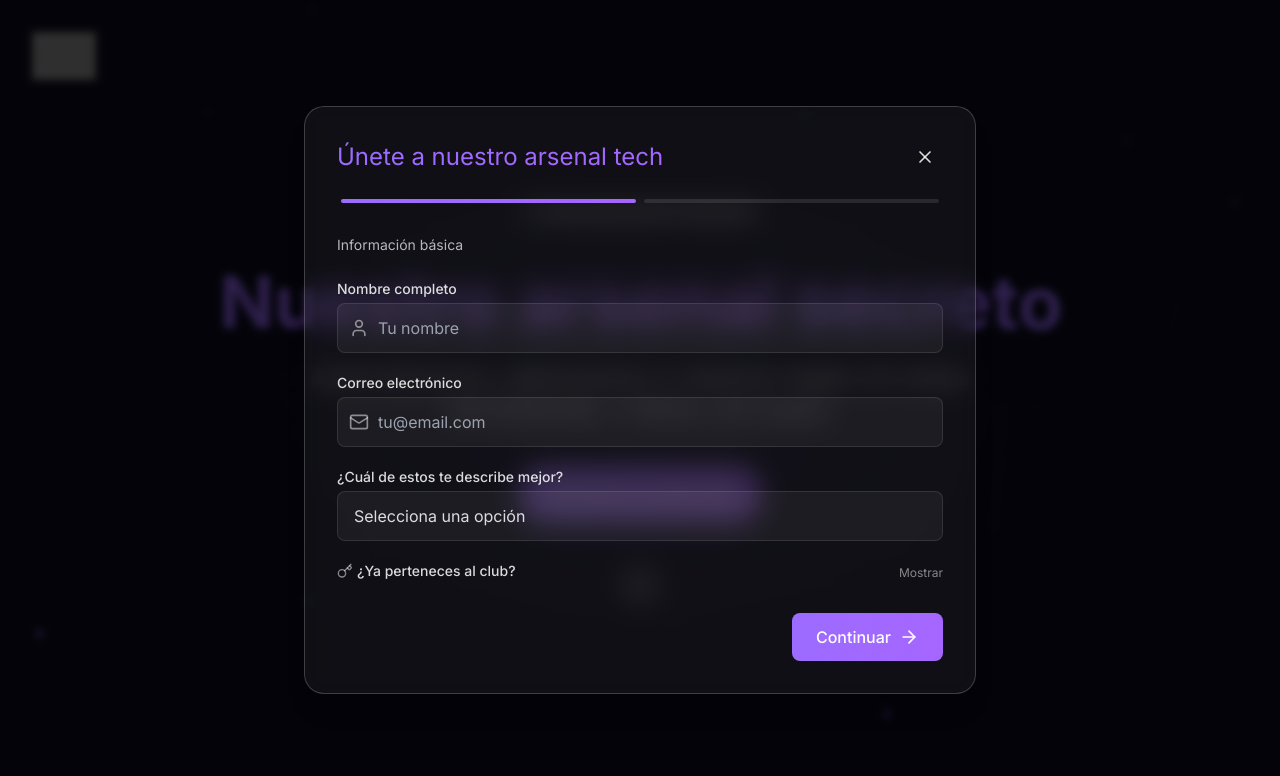
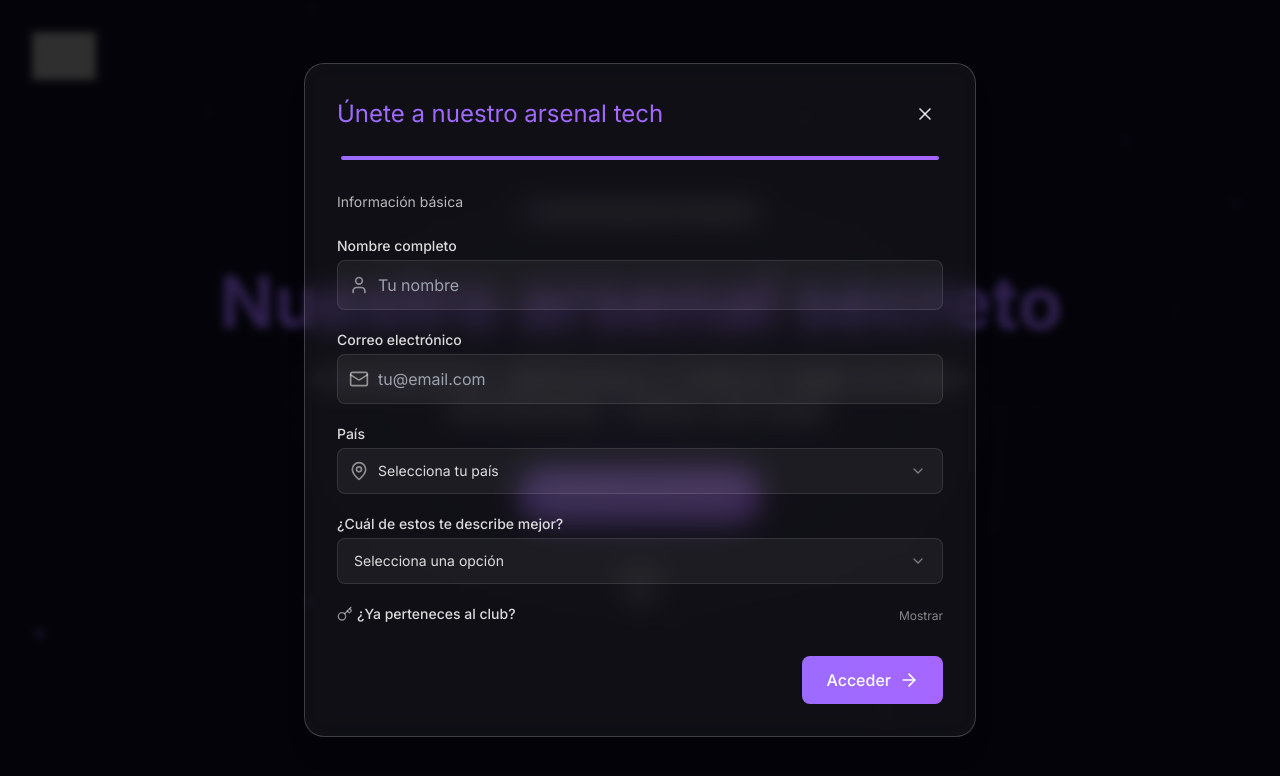
Before and after one commit to jpgomezm1/tech-tools, a React (Vite) app: page / in a window 1280 px wide. Both pictures are taken after a click on the button "Descubrir el arsenal". Shown: the top 776 px of the page. Built offline with nearby package versions, Linux system fonts and the light colour scheme; grey boxes are pictures that could not be loaded; a web font is replaced by a local one.

Commit message:
Fix: Improve dropdown and registration dialog
- Modified dropdown menu to be more user-friendly.
- Removed redundant options from the registration dialog.
- Added country selection functionality.

```diff
--- a/src/components/Courses.tsx
+++ b/src/components/Courses.tsx
@@ -13,6 +13,7 @@ import {
 import { Dialog, DialogContent, DialogHeader, DialogTitle, DialogDescription, DialogClose } from "@/components/ui/dialog";
 import { Input } from "@/components/ui/input";
 import { Textarea } from "@/components/ui/textarea";
+import { Select, SelectContent, SelectItem, SelectTrigger, SelectValue } from "@/components/ui/select";
 
 const courses = [
   {
@@ -44,12 +45,21 @@ const courses = [
   },
 ];
 
+// Lista de países para el selector
+const countries = [
+  "Argentina", "Bolivia", "Brasil", "Chile", "Colombia", "Costa Rica",
+  "Cuba", "Ecuador", "El Salvador", "España", "Guatemala", "Honduras",
+  "México", "Nicaragua", "Panamá", "Paraguay", "Perú", "Puerto Rico",
+  "República Dominicana", "Uruguay", "Venezuela", "Otro"
+];
+
 const Courses: React.FC = () => {
   const [isDialogOpen, setIsDialogOpen] = useState(false);
   const [selectedCourse, setSelectedCourse] = useState<typeof courses[0] | null>(null);
   const [formData, setFormData] = useState({
     name: "",
     email: "",
+    country: "",
     question: "",
   });
   const [submitted, setSubmitted] = useState(false);
@@ -62,6 +72,10 @@ const Courses: React.FC = () => {
 
   const handleChange = (e: React.ChangeEvent<HTMLInputElement | HTMLTextAreaElement>) => {
     const { name, value } = e.target;
+    setFormData(prev => ({ ...prev, [name]: value }));
+  };
+
+  const handleSelectChange = (name: string, value: string) => {
     setFormData(prev => ({ ...prev, [name]: value }));
   };
 
@@ -202,6 +216,31 @@ const Courses: React.FC = () => {
 
               <div className="space-y-2">
                 <label className="text-sm font-medium text-irrelevant-light">
+                  País
+                </label>
+                <Select
+                  value={formData.country}
+                  onValueChange={(value) => handleSelectChange("country", value)}
+                >
+                  <SelectTrigger className="bg-white/5 border border-white/10 text-irrelevant-light h-auto">
+                    <SelectValue placeholder="Selecciona tu país" />
+                  </SelectTrigger>
+                  <SelectContent className="bg-irrelevant-dark border-white/10 text-irrelevant-light max-h-60">
+                    {countries.map((country) => (
+                      <SelectItem
+                        key={country}
+                        value={country}
+                        className="hover:bg-white/10 focus:bg-white/10 cursor-pointer"
+                      >
+                        {country}
+                      </SelectItem>
+                    ))}
+                  </SelectContent>
+                </Select>
+              </div>
+
+              <div className="space-y-2">
+                <label className="text-sm font-medium text-irrelevant-light">
                   ¿Tienes alguna duda específica?
                 </label>
                 <Textarea
--- a/src/components/RegistrationModal.tsx
+++ b/src/components/RegistrationModal.tsx
@@ -1,13 +1,22 @@
 
 import React, { useState, useEffect } from "react";
 import { motion, AnimatePresence } from "framer-motion";
-import { X, Check, Lock, User, Mail, Building, Briefcase, ArrowRight, Key } from "lucide-react";
+import { X, Check, Lock, User, Mail, Building, Briefcase, ArrowRight, Key, MapPin } from "lucide-react";
+import { Select, SelectContent, SelectItem, SelectTrigger, SelectValue } from "@/components/ui/select";
 
 interface RegistrationModalProps {
   isOpen: boolean;
   onClose: () => void;
   onSubmit: () => void;
 }
+
+// Lista de países para el selector
+const countries = [
+  "Argentina", "Bolivia", "Brasil", "Chile", "Colombia", "Costa Rica",
+  "Cuba", "Ecuador", "El Salvador", "España", "Guatemala", "Honduras",
+  "México", "Nicaragua", "Panamá", "Paraguay", "Perú", "Puerto Rico",
+  "República Dominicana", "Uruguay", "Venezuela", "Otro"
+];
 
 const RegistrationModal: React.FC<RegistrationModalProps> = ({
   isOpen,
@@ -17,6 +26,7 @@ const RegistrationModal: React.FC<RegistrationModalProps> = ({
   const [formData, setFormData] = useState({
     name: "",
     email: "",
+    country: "",
     userType: "",
     company: "",
     automationNeeds: "",
@@ -24,7 +34,6 @@ const RegistrationModal: React.FC<RegistrationModalProps> = ({
     interestArea: "",
     toolsUsed: "",
     projectDescription: "",
-    interests: [] as string[],
     secretPhrase: "",
   });
 
@@ -54,15 +63,8 @@ const RegistrationModal: React.FC<RegistrationModalProps> = ({
     setFormData((prev) => ({ ...prev, [name]: value }));
   };
 
-  const handleInterestChange = (e: React.ChangeEvent<HTMLInputElement>) => {
-    const { value, checked } = e.target;
-
-    setFormData((prev) => ({
-      ...prev,
-      interests: checked
-        ? [...prev.interests, value]
-        : prev.interests.filter((interest) => interest !== value),
-    }));
+  const handleSelectChange = (name: string, value: string) => {
+    setFormData((prev) => ({ ...prev, [name]: value }));
   };
 
   const handleNextStep = () => {
@@ -95,9 +97,9 @@ const RegistrationModal: React.FC<RegistrationModalProps> = ({
   };
 
   const getMaxSteps = () => {
-    if (showCompanyFields) return 3;
-    if (showPersonFields) return 3;
-    return 2;
+    if (showCompanyFields) return 2;
+    if (showPersonFields) return 2;
+    return 1;
   };
 
   const modalVariants = {
@@ -265,25 +267,78 @@ const RegistrationModal: React.FC<RegistrationModalProps> = ({
                               </div>
                             </div>
 
+                            <div className="relative">
+                              <label className="block text-sm font-medium mb-1 text-irrelevant-light">
+                                País
+                              </label>
+                              <div className="relative">
+                                <div className="absolute left-3 top-1/2 -translate-y-1/2 text-irrelevant-light/50 z-10">
+                                  <MapPin className="w-5 h-5" />
+                                </div>
+                                <Select
+                                  value={formData.country}
+                                  onValueChange={(value) => handleSelectChange("country", value)}
+                                >
+                                  <SelectTrigger
+                                    className="w-full bg-white/5 border border-white/10 rounded-lg pl-10 pr-4 py-3 focus:outline-none focus:ring-2 focus:ring-irrelevant-violet/50 text-irrelevant-light h-auto"
+                                  >
+                                    <SelectValue placeholder="Selecciona tu país" />
+                                  </SelectTrigger>
+                                  <SelectContent className="bg-irrelevant-dark border-white/10 text-irrelevant-light max-h-80">
+                                    {countries.map((country) => (
+                                      <SelectItem
+                                        key={country}
+                                        value={country}
+                                        className="hover:bg-white/10 focus:bg-white/10 cursor-pointer"
+                                      >
+                                        {country}
+                                      </SelectItem>
+                                    ))}
+                                  </SelectContent>
+                                </Select>
+                              </div>
+                            </div>
+
                             <div>
                               <label className="block text-sm font-medium mb-1 text-irrelevant-light">
                                 ¿Cuál de estos te describe mejor?
                               </label>
-                              <select
-                                name="userType"
-                                required
+                              <Select
                                 value={formData.userType}
-                                onChange={handleChange}
-                                className="w-full bg-white/5 border border-white/10 rounded-lg px-4 py-3 focus:outline-none focus:ring-2 focus:ring-irrelevant-violet/50 text-irrelevant-light appearance-none"
+                                onValueChange={(value) => handleSelectChange("userType", value)}
                               >
-                                <option value="" disabled>
-                                  Selecciona una opción
-                                </option>
-                                <option value="Emprendedor">Emprendedor con negocio propio</option>
-                                <option value="Freelancer">Profesional independiente / freelancer</option>
-                                <option value="Persona">Persona interesada en aprender y explorar</option>
-                                <option value="Empresa">Empresa</option>
-                              </select>
+                                <SelectTrigger
+                                  className="w-full bg-white/5 border border-white/10 rounded-lg px-4 py-3 focus:outline-none focus:ring-2 focus:ring-irrelevant-violet/50 text-irrelevant-light h-auto"
+                                >
+                                  <SelectValue placeholder="Selecciona una opción" />
+                                </SelectTrigger>
+                                <SelectContent className="bg-irrelevant-dark border-white/10 text-irrelevant-light">
+                                  <SelectItem
+                                    value="Emprendedor"
+                                    className="hover:bg-white/10 focus:bg-white/10 cursor-pointer"
+                                  >
+                                    Emprendedor con negocio propio
+                                  </SelectItem>
+                                  <SelectItem
+                                    value="Freelancer"
+                                    className="hover:bg-white/10 focus:bg-white/10 cursor-pointer"
+                                  >
+                                    Profesional independiente / freelancer
+                                  </SelectItem>
+                                  <SelectItem
+                                    value="Persona"
+                                    className="hover:bg-white/10 focus:bg-white/10 cursor-pointer"
+                                  >
+                                    Persona interesada en aprender y explorar
+                                  </SelectItem>
+                                  <SelectItem
+                                    value="Empresa"
+                                    className="hover:bg-white/10 focus:bg-white/10 cursor-pointer"
+                                  >
+                                    Empresa
+                                  </SelectItem>
+                                </SelectContent>
+                              </Select>
                             </div>
 
                             <div className="relative group">
@@ -333,7 +388,7 @@ const RegistrationModal: React.FC<RegistrationModalProps> = ({
                                 type="submit"
                                 className="flex items-center gap-2 bg-gradient-to-r from-irrelevant-violet to-irrelevant-purple text-white font-medium py-3 px-6 rounded-lg hover:shadow-lg hover:shadow-irrelevant-violet/20 transition-all duration-300"
                               >
-                                <span>Continuar</span>
+                                {formData.userType ? <span>Continuar</span> : <span>Acceder</span>}
                                 <ArrowRight className="w-5 h-5" />
                               </button>
                             </div>
@@ -413,7 +468,7 @@ const RegistrationModal: React.FC<RegistrationModalProps> = ({
                                 type="submit"
                                 className="flex items-center gap-2 bg-gradient-to-r from-irrelevant-violet to-irrelevant-purple text-white font-medium py-3 px-6 rounded-lg hover:shadow-lg hover:shadow-irrelevant-violet/20 transition-all duration-300"
                               >
-                                <span>Siguiente</span>
+                                <span>Acceder</span>
                                 <ArrowRight className="w-5 h-5" />
                               </button>
                             </div>
@@ -493,74 +548,7 @@ const RegistrationModal: React.FC<RegistrationModalProps> = ({
                                 type="submit"
                                 className="flex items-center gap-2 bg-gradient-to-r from-irrelevant-violet to-irrelevant-purple text-white font-medium py-3 px-6 rounded-lg hover:shadow-lg hover:shadow-irrelevant-violet/20 transition-all duration-300"
                               >
-                                <span>Siguiente</span>
-                                <ArrowRight className="w-5 h-5" />
-                              </button>
-                            </div>
-                          </motion.div>
-                        )}
-
-                        {formStep === 2 && (
-                          <motion.div
-                            key="step3"
-                            initial="hidden"
-                            animate="visible"
-                            exit="exit"
-                            variants={slideVariants}
-                            className="space-y-5"
-                          >
-                            <div>
-                              <p className="text-irrelevant-light/70 text-sm mb-6">Último paso antes de descubrir el arsenal</p>
-                            </div>
-
-                            <div>
-                              <label className="block text-sm font-medium mb-2 text-irrelevant-light">
-                                ¿Para qué te interesa este repositorio?
-                              </label>
-                              <div className="space-y-2">
-                                {[
-                                  "Mejorar mi productividad",
-                                  "Empezar un proyecto nuevo",
-                                  "Optimizar mi operación",
-                                  "Aprender sobre IA / Automatización",
-                                  "Encontrar alternativas a herramientas actuales",
-                                  "Escalar mi negocio actual",
-                                  "Otro",
-                                ].map((interest) => (
-                                  <div key={interest} className="flex items-center hover:bg-white/5 p-2 rounded-lg transition-colors">
-                                    <input
-                                      type="checkbox"
-                                      id={interest}
-                                      name="interests"
-                                      value={interest}
-                                      checked={formData.interests.includes(interest)}
-                                      onChange={handleInterestChange}
-                                      className="w-5 h-5 rounded border-white/30 text-irrelevant-violet focus:ring-irrelevant-violet/50 bg-white/5"
-                                    />
-                                    <label
-                                      htmlFor={interest}
-                                      className="ml-2 text-irrelevant-light"
-                                    >
-                                      {interest}
-                                    </label>
-                                  </div>
-                                ))}
-                              </div>
-                            </div>
-
-                            <div className="flex justify-between pt-2">
-                              <button
-                                type="button"
-                                onClick={handlePrevStep}
-                                className="bg-white/5 hover:bg-white/10 text-irrelevant-light font-medium py-3 px-6 rounded-lg transition-all duration-300"
-                              >
-                                Atrás
-                              </button>
-                              <button
-                                type="submit"
-                                className="flex items-center gap-2 bg-gradient-to-r from-irrelevant-violet to-irrelevant-purple text-white font-medium py-3 px-6 rounded-lg hover:shadow-lg hover:shadow-irrelevant-violet/20 transition-all duration-300"
-                              >
-                                <span>Acceder al repositorio</span>
+                                <span>Acceder</span>
                                 <ArrowRight className="w-5 h-5" />
                               </button>
                             </div>
--- a/src/components/ui/alert-dialog.tsx
+++ b/src/components/ui/alert-dialog.tsx
@@ -1,3 +1,4 @@
+
 import * as React from "react"
 import * as AlertDialogPrimitive from "@radix-ui/react-alert-dialog"
 
@@ -16,7 +17,7 @@ const AlertDialogOverlay = React.forwardRef<
 >(({ className, ...props }, ref) => (
   <AlertDialogPrimitive.Overlay
     className={cn(
-      "fixed inset-0 z-50 bg-black/80  data-[state=open]:animate-in data-[state=closed]:animate-out data-[state=closed]:fade-out-0 data-[state=open]:fade-in-0",
+      "fixed inset-0 z-50 bg-black/80 backdrop-blur-sm data-[state=open]:animate-in data-[state=closed]:animate-out data-[state=closed]:fade-out-0 data-[state=open]:fade-in-0",
       className
     )}
     {...props}
--- a/src/components/ui/dialog.tsx
+++ b/src/components/ui/dialog.tsx
@@ -1,3 +1,4 @@
+
 import * as React from "react"
 import * as DialogPrimitive from "@radix-ui/react-dialog"
 import { X } from "lucide-react"
@@ -19,7 +20,7 @@ const DialogOverlay = React.forwardRef<
   <DialogPrimitive.Overlay
     ref={ref}
     className={cn(
-      "fixed inset-0 z-50 bg-black/80  data-[state=open]:animate-in data-[state=closed]:animate-out data-[state=closed]:fade-out-0 data-[state=open]:fade-in-0",
+      "fixed inset-0 z-50 bg-black/80 backdrop-blur-sm data-[state=open]:animate-in data-[state=closed]:animate-out data-[state=closed]:fade-out-0 data-[state=open]:fade-in-0",
       className
     )}
     {...props}
--- a/src/components/ui/dropdown-menu.tsx
+++ b/src/components/ui/dropdown-menu.tsx
@@ -1,3 +1,4 @@
+
 import * as React from "react"
 import * as DropdownMenuPrimitive from "@radix-ui/react-dropdown-menu"
 import { Check, ChevronRight, Circle } from "lucide-react"
--- a/src/components/ui/popover.tsx
+++ b/src/components/ui/popover.tsx
@@ -1,3 +1,4 @@
+
 import * as React from "react"
 import * as PopoverPrimitive from "@radix-ui/react-popover"
 
@@ -17,7 +18,7 @@ const PopoverContent = React.forwardRef<
       align={align}
       sideOffset={sideOffset}
       className={cn(
-        "z-50 w-72 rounded-md border bg-popover p-4 text-popover-foreground shadow-md outline-none data-[state=open]:animate-in data-[state=closed]:animate-out data-[state=closed]:fade-out-0 data-[state=open]:fade-in-0 data-[state=closed]:zoom-out-95 data-[state=open]:zoom-in-95 data-[side=bottom]:slide-in-from-top-2 data-[side=left]:slide-in-from-right-2 data-[side=right]:slide-in-from-left-2 data-[side=top]:slide-in-from-bottom-2",
+        "z-50 w-72 rounded-md border bg-irrelevant-dark border-white/10 p-4 text-irrelevant-light shadow-md outline-none data-[state=open]:animate-in data-[state=closed]:animate-out data-[state=closed]:fade-out-0 data-[state=open]:fade-in-0 data-[state=closed]:zoom-out-95 data-[state=open]:zoom-in-95 data-[side=bottom]:slide-in-from-top-2 data-[side=left]:slide-in-from-right-2 data-[side=right]:slide-in-from-left-2 data-[side=top]:slide-in-from-bottom-2",
         className
       )}
       {...props}
--- a/src/components/ui/select.tsx
+++ b/src/components/ui/select.tsx
@@ -1,3 +1,4 @@
+
 import * as React from "react"
 import * as SelectPrimitive from "@radix-ui/react-select"
 import { Check, ChevronDown, ChevronUp } from "lucide-react"
```
Also changed, not shown: src/components/ui/sheet.tsx (+6 -5 lines).
